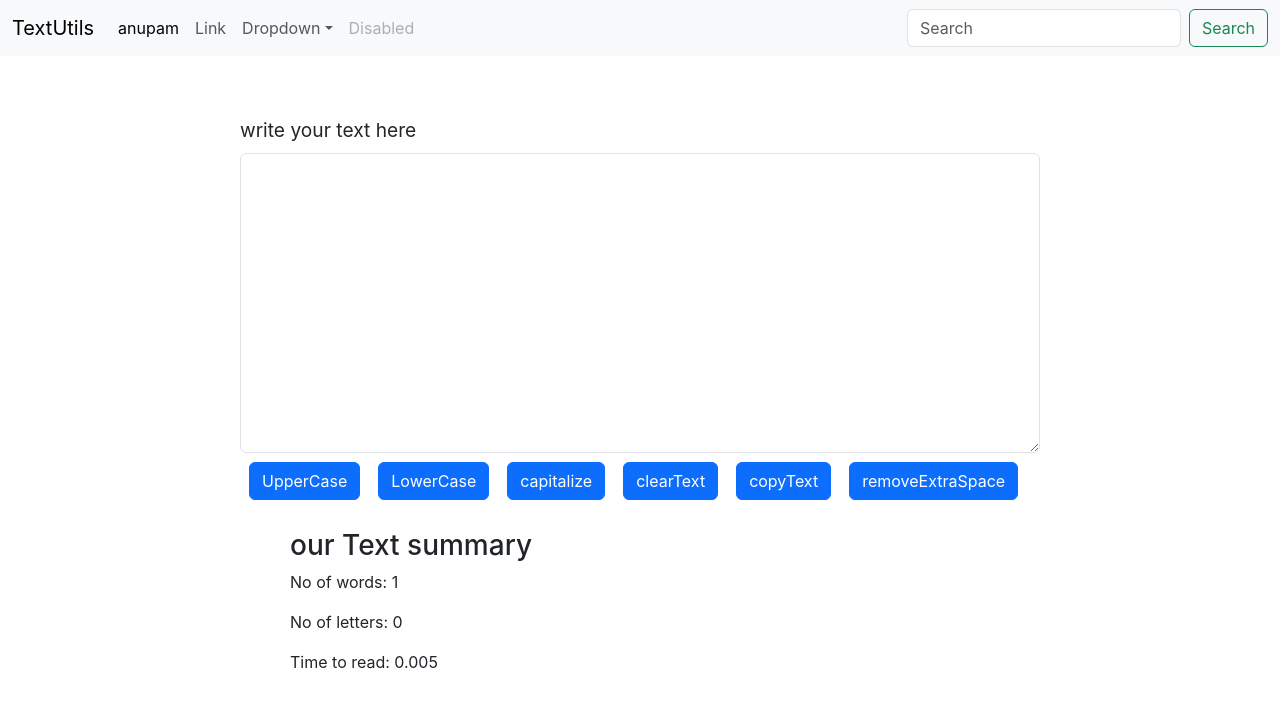
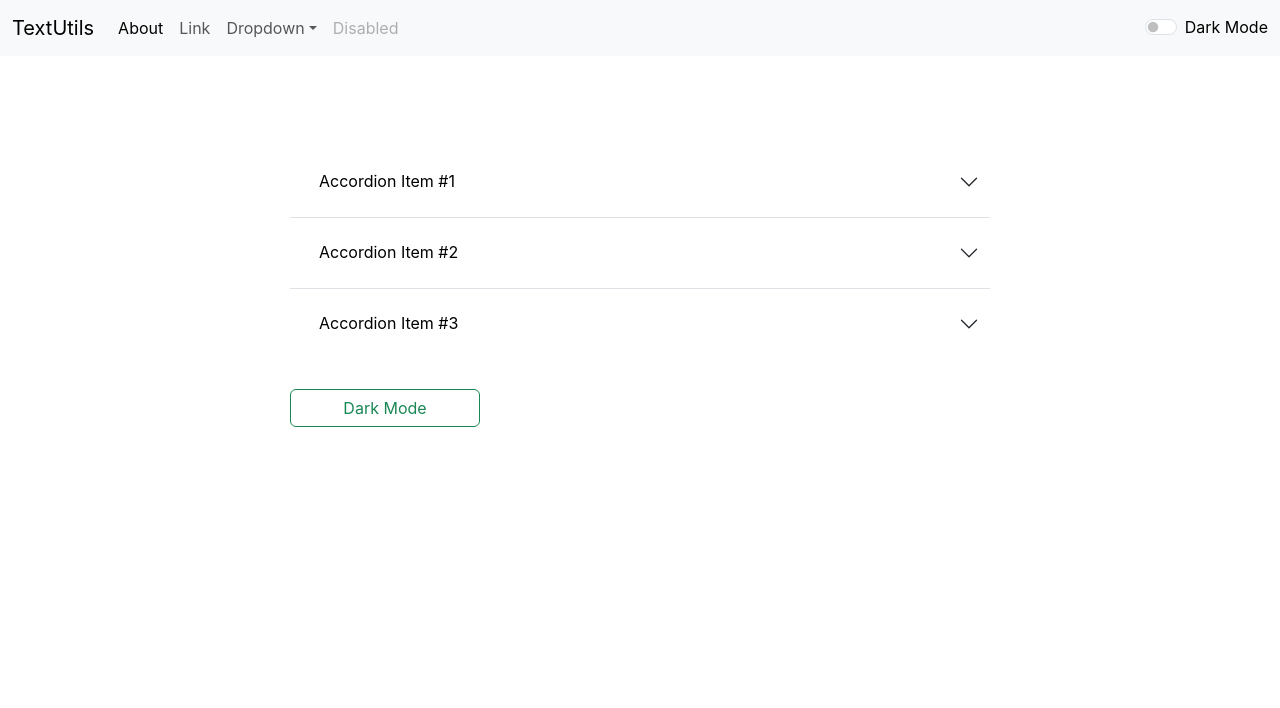
Before and after one commit to anupamjhabbl/My-textUtils--Uppercase--Lowercase--Capitalize--MakeitProper, a React (Create React App) app: page /about in a window 1280 px wide. Shown: the top 708 px of the page. Built offline with nearby package versions, Linux system fonts and the light colour scheme.

Commit message:
completed the textUtils website

```diff
--- a/package.json
+++ b/package.json
@@ -8,6 +8,7 @@
     "@testing-library/user-event": "^13.5.0",
     "react": "^18.2.0",
     "react-dom": "^18.2.0",
+    "react-router-dom": "^6.10.0",
     "react-scripts": "5.0.1",
     "web-vitals": "^2.1.4"
   },
--- a/public/index.html
+++ b/public/index.html
@@ -2,18 +2,19 @@
 <html lang="en">
   <head>
     <meta charset="utf-8" />
-    <link rel="icon" href="%PUBLIC_URL%/favicon.ico" />
+    <!-- <link rel="icon" href="%PUBLIC_URL%/favicon.ico" /> -->
     <meta name="viewport" content="width=device-width, initial-scale=1" />
     <meta name="theme-color" content="#000000" />
     <meta
       name="description"
-      content="Web site created using create-react-app"
+      content="TextUtils is a Utility which can be used to manipulate your text in the way you want"
     />
-    <link rel="apple-touch-icon" href="%PUBLIC_URL%/logo192.png" />
+    <!-- <link rel="apple-touch-icon" href="%PUBLIC_URL%/logo192.png" /> -->
+    <link rel="icon" href="./TextUtils.jpg">
 
     <link rel="manifest" href="%PUBLIC_URL%/manifest.json" />
     <link href="https://cdn.jsdelivr.net/npm/bootstrap@5.3.0-alpha3/dist/css/bootstrap.min.css" rel="stylesheet" integrity="sha384-KK94CHFLLe+nY2dmCWGMq91rCGa5gtU4mk92HdvYe+M/SXH301p5ILy+dN9+nJOZ" crossorigin="anonymous">
-    <title>React App</title>
+    <title>TextUtils</title>
   </head>
   <body>
     <noscript>You need to enable JavaScript to run this app.</noscript>
--- a/src/App.css
+++ b/src/App.css
@@ -43,9 +43,13 @@
   height:300px;
 }
 
+#textform{
+  padding-top:60px;
+  padding-bottom:72px;
+}
+
 #mytext{
   margin:auto;
-  margin-top:60px;
   width:800px;
   font-size: larger;
 }
@@ -71,3 +75,7 @@ button[type="button"]{
   margin:auto;
   margin-top:30px;
 }
+
+#alert{
+  margin:0px;
+}
--- a/src/App.js
+++ b/src/App.js
@@ -1,8 +1,15 @@
 import './App.css'
 import Navbar from './components/Navbar'
 import TextForm from './components/TextForm'
+import Alert from './components/Alert'
 import About from './components/About'
 import {useState} from 'react'
+import {
+  BrowserRouter as Router,
+  Routes,
+  Route,
+  // Link
+} from 'react-router-dom';
 
 
 // conditionally deciding the value of title
@@ -18,12 +25,50 @@ else{
 
 // main app component
 function App() {
+  const [mode, setMode] = useState('light');
+  const [alert, setAlert] = useState(null);
+
+  let toggleMode = () => {
+    console.log("chal");
+    if (mode==='light'){
+      setMode('dark');
+      setAlertFunc("Dark mode is enabled",'danger');
+      document.title = "TextUtils DarkMode";
+    }
+    else{
+      setMode('light');
+      setAlertFunc("Light mode is enabled",'success');
+      document.title = "TextUtils LightMode";
+    }
+  }
+
+  function removeAlert(){
+    setTimeout(()=>{
+      setAlert(null);
+    },2000)
+  }
+
+  function setAlertFunc(message, type){
+    setAlert({
+      message:message,
+      type:type
+    })
+    removeAlert();
+  }
+
 
   return (
     <div className="App">
-      <Navbar title={t} about="anupam"/>
-      <TextForm heading="write your text here"/>
-      {/* <About/> */}
+      <Router>
+        <Navbar title={t} about="About" mode={mode} changeMode={toggleMode}/>
+        <Alert alert={alert}/>
+        <div>
+          <Routes>
+            <Route exact path="/" element={<TextForm heading="write your text here" mode={mode} alertfunc={setAlertFunc}/>}/>
+            <Route exact path="/about" element={<About/>}/>
+          </Routes>
+        </div>
+      </Router>
     </div>
   );
 }
--- a/src/components/About.js
+++ b/src/components/About.js
@@ -13,7 +13,7 @@ function About(props){
     let toggleStyle = () => {
         let k;
         let newtext;
-        if (style.color=='white'){
+        if (style.color==='white'){
             k = {
                 color:'black',
                 backgroundColor:'white'
--- /dev/null
+++ b/src/components/Alert.js
@@ -0,0 +1,7 @@
+export default function Alert(props){
+    return (
+        props.alert && <div className={`alert alert-${props.alert.type} alert-dismissible fade show`} role="alert" id="alert">
+            <strong>Holy guacamole!</strong> {props.alert.message}
+        </div>
+    );
+}
--- a/src/components/Navbar.js
+++ b/src/components/Navbar.js
@@ -1,22 +1,32 @@
 import React from 'react'
 import PropTypes from 'prop-types'
+import {Link} from 'react-router-dom'
 
 function Navbar(props){
+    let colorfunc = () => {
+        if (props.mode==='dark'){
+           return 'white';
+        }
+        else{
+           return 'black';
+        }
+    }
+
     return (
         <>
-            <nav className="navbar navbar-expand-lg bg-body-tertiary">
+            <nav className={`navbar navbar-expand-lg navbar-${props.mode} bg-${props.mode}`} >
                 <div className="container-fluid">
-                    <a className="navbar-brand" href="/">{props.title}</a>
+                    <Link className="navbar-brand" to="/">{props.title}</Link>
                     <button className="navbar-toggler" type="button" data-bs-toggle="collapse" data-bs-target="/navbarSupportedContent" aria-controls="navbarSupportedContent" aria-expanded="false" aria-label="Toggle navigation">
                     <span className="navbar-toggler-icon"></span>
                     </button>
                     <div className="collapse navbar-collapse" id="navbarSupportedContent">
                     <ul className="navbar-nav me-auto mb-2 mb-lg-0">
                         <li className="nav-item">
-                        <a className="nav-link active" aria-current="page" href="/">{props.about}</a>
+                        <Link className="nav-link active" aria-current="page" to="/about">{props.about}</Link>
                         </li>
                         <li className="nav-item">
-                        <a className="nav-link" href="/">Link</a>
+                        <Link className="nav-link" to="/">Link</Link>
                         </li>
                         <li className="nav-item dropdown">
                         <a className="nav-link dropdown-toggle" href="/" role="button" data-bs-toggle="dropdown" aria-expanded="false">
@@ -34,8 +44,12 @@ function Navbar(props){
                         </li>
                     </ul>
                     <form className="d-flex" role="search">
-                        <input className="form-control me-2" type="search" placeholder="Search" aria-label="Search"/>
-                        <button className="btn btn-outline-success" type="submit">Search</button>
+                        {/* <input className="form-control me-2" type="search" placeholder="Search" aria-label="Search"/>
+                        <button className="btn btn-outline-success" type="submit">Search</button> */}
+                        <div className="form-check form-switch">
+                            <input className="form-check-input" type="checkbox" role="switch" id="flexSwitchCheckDefault" onClick={props.changeMode}/>
+                            <label className="form-check-label" htmlFor="flexSwitchCheckDefault" style={{color:colorfunc()}}>Dark Mode</label>
+                        </div>
                     </form>
                     </div>
                 </div>
--- a/src/components/TextForm.js
+++ b/src/components/TextForm.js
@@ -6,6 +6,7 @@ function TextForm(props){
 
     let convertUpper = () => {
         setText(text.toUpperCase());
+        props.alertfunc("converted to uppercse","success");
     }
 
     function change(event){
@@ -18,8 +19,11 @@ function TextForm(props){
     }
 
     function wordCount(){
-        let arr = text.split(' ');
-        if (text[text.length-1]==' '){
+        let k = text;
+        let regEx = /\s+/g
+        k = k.replace(regEx,' ');
+        let arr = k.split(' ');
+        if (text[text.length-1]===' '){
             return arr.length-1;
         }
         return arr.length;
@@ -27,6 +31,7 @@ function TextForm(props){
 
     function convertLower(){
         setText(text.toLowerCase());
+        props.alertfunc("converted to lowercase","success");
     }
 
     function removeExtraSpace(){
@@ -34,16 +39,17 @@ function TextForm(props){
         let regEx = /\s+/g
         k = k.replace(regEx,' ');
         setText(k);
+        props.alertfunc("Removed Extra Space","success");
     }
 
     function capitalize(){
-        let k = text;
+        let k = text.toLowerCase();
         k = k[0].toUpperCase()+k.substring(1);
         let i = 0;
         while (i<k.length){
             if (k[i]==='.'){
                 i++;
-                while(i<k.length && k[i]==' '){
+                while(i<k.length && k[i]===' '){
                     i++;
                 }
                 if (i!==k.length){
@@ -54,6 +60,7 @@ function TextForm(props){
             i++;
         }
         setText(k);
+        props.alertfunc("capitalized your text","success");
     }
 
     let calcTime = () => {
@@ -62,11 +69,13 @@ function TextForm(props){
 
     let clearText = () => {
         setText('');
+        props.alertfunc("cleared text","success");
     }
 
     async function copytoClipboard(){
         try{
             await navigator.clipboard.writeText(text);
+            props.alertfunc("Successfully copied to clipboard","success");
         }
         catch(e){
             alert("Insufficient permission");
@@ -77,8 +86,25 @@ function TextForm(props){
         copytoClipboard();
     }
 
+    let colorfunc = () => {
+        let style;
+        if (props.mode==='dark'){
+           style = {
+            color:'white',
+            backgroundColor:'black'
+           }
+        }
+        else{
+            style = {
+                color:'black',
+                backgroundColor:'white'
+            }
+        }
+        return style;
+    }
+
     return (
-        <>
+        <div id="textform" style={colorfunc()}>
             <div className="mb-3" id="mytext">
                 <label htmlFor="exampleFormControlTextarea1" className="form-label">{props.heading}</label>
                 <textarea className="form-control" id="exampleFormControlTextarea1" rows="10" value={text} onChange={change}></textarea>
@@ -98,7 +124,7 @@ function TextForm(props){
                 <p>No of letters: {text.length}</p>
                 <p>Time to read: {calcTime()}</p>
             </div>
-        </>
+        </div>
     );
 }
 
```
Also changed, not shown: public/TextUtils.jpg (added), 1 other file (tests, documents, lock files or other folders).
